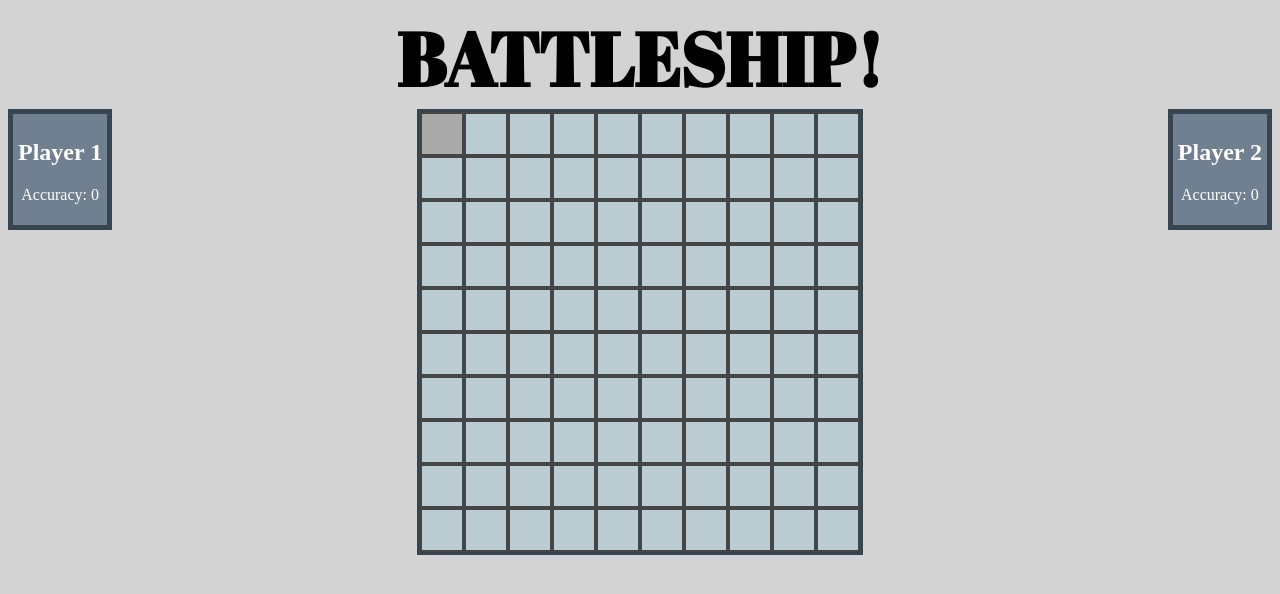
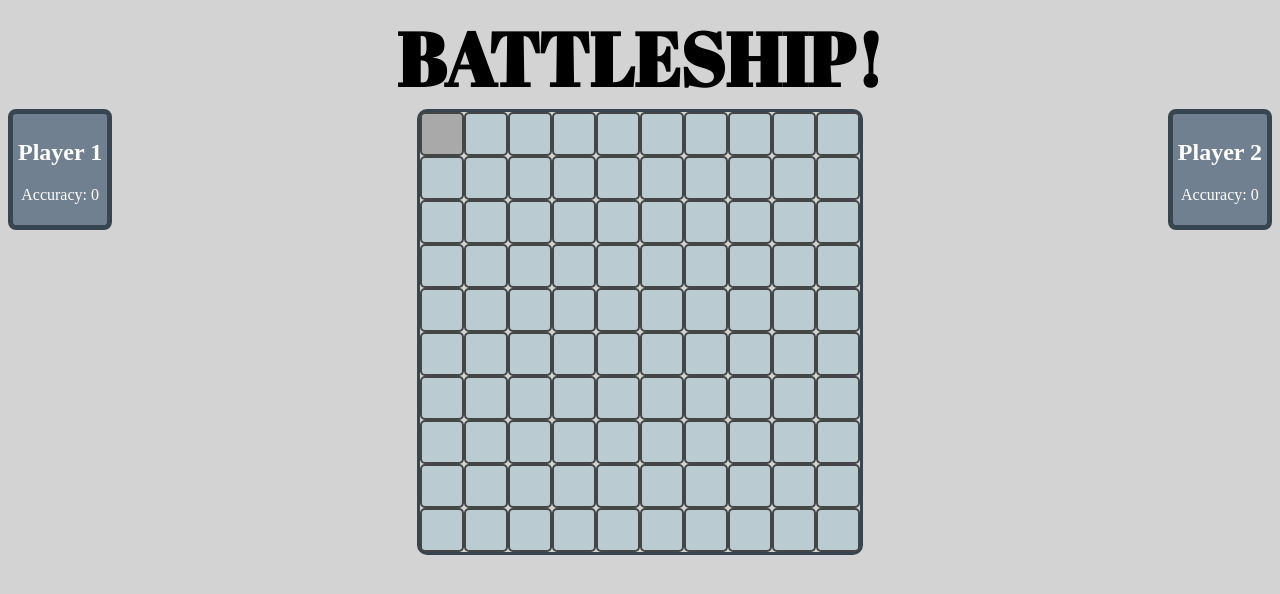
Before and after one commit to yikim01/battleship, a plain HTML site: page index.html in a window 1280 px wide. Both pictures are taken after a click on the element 442 px from the left and 134 px from the top of the page. Drawn offline with Linux system fonts and the light colour scheme.

Commit message:
updated readme

```diff
--- a/css/style.css
+++ b/css/style.css
@@ -17,6 +17,7 @@ div#board{
   height: 440px;
   margin: 0 auto;
   border: 3px solid #36454f;
+  border-radius: 10px;
 }
 
 div#messagArea{
@@ -43,6 +44,7 @@ div#messagArea{
   width: 40px;
   height: 40px;
   border: 2px solid #444646;
+  border-radius: 5px;
   margin: 0 auto;
   padding: 0;
   float: left;
@@ -74,6 +76,7 @@ input {
   margin: 0;
   padding: 5px;
   border: 5px solid #36454f;
+  border-radius: 8px;
   color: white;
   max-width: 150px;
 }
--- a/js/main.js
+++ b/js/main.js
@@ -87,7 +87,9 @@ var whenCellClicked = function() {
   } else {
     this.style.backgroundColor = 'darkgray';
   }
-
+  if (ships[0].hits_left === 0 && ships[1].hits_left === 0 && ships[2].hits_left === 0 && ships[3].hits_left === 0 ); {
+    console.log ("GAME OVER!");
+  }
   //alternates players turn
   playersScore[playerTurn] = Math.floor(numHits[playerTurn] / numClicks[playerTurn] * 100 + 0.5);
   playerTurn = Math.abs(playerTurn -1);
@@ -110,12 +112,11 @@ function renderScores() {
 }
 
 function checkForWinner(ships) {
-  if (ships.hits_left === 0) {
 
   }
   //if all ships are hit
   //played with the higher score wins
-}
+
 
 // set up the board!
 var cells = document.getElementsByClassName("cell");
```
Also changed, not shown: 1 other file.
